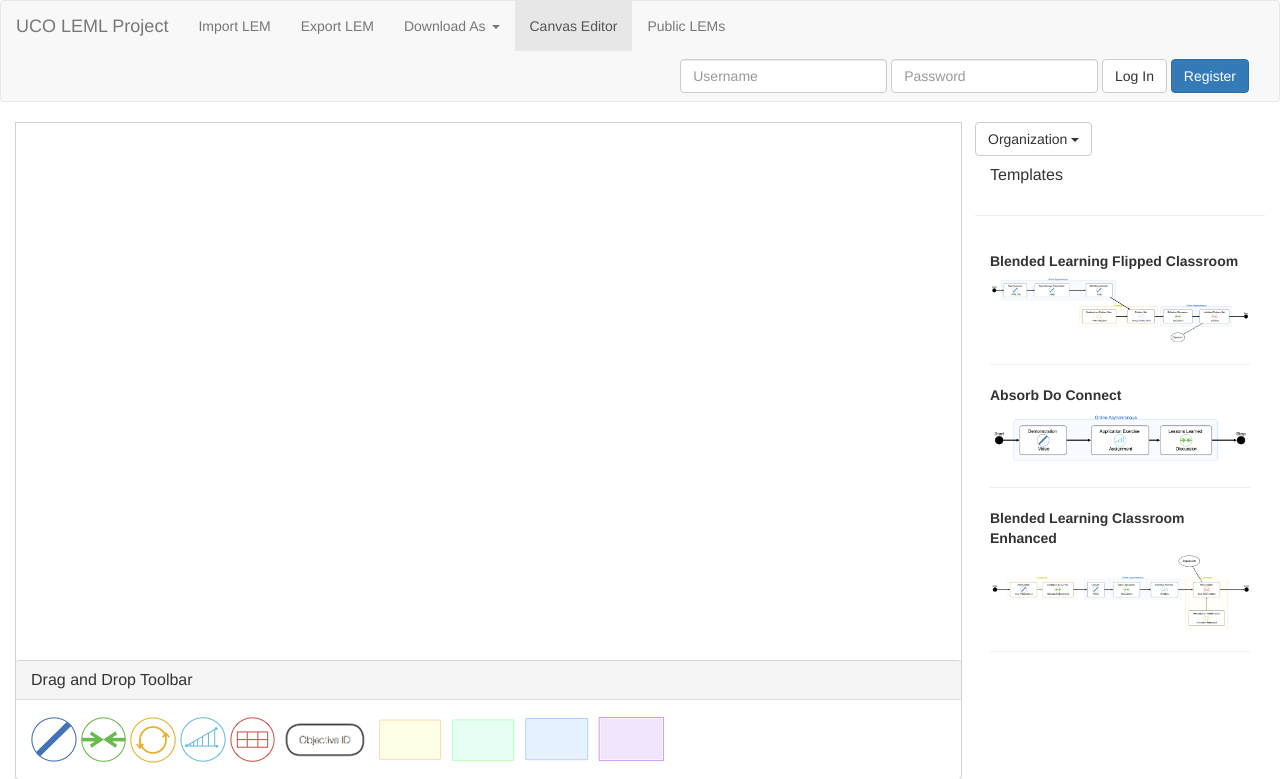
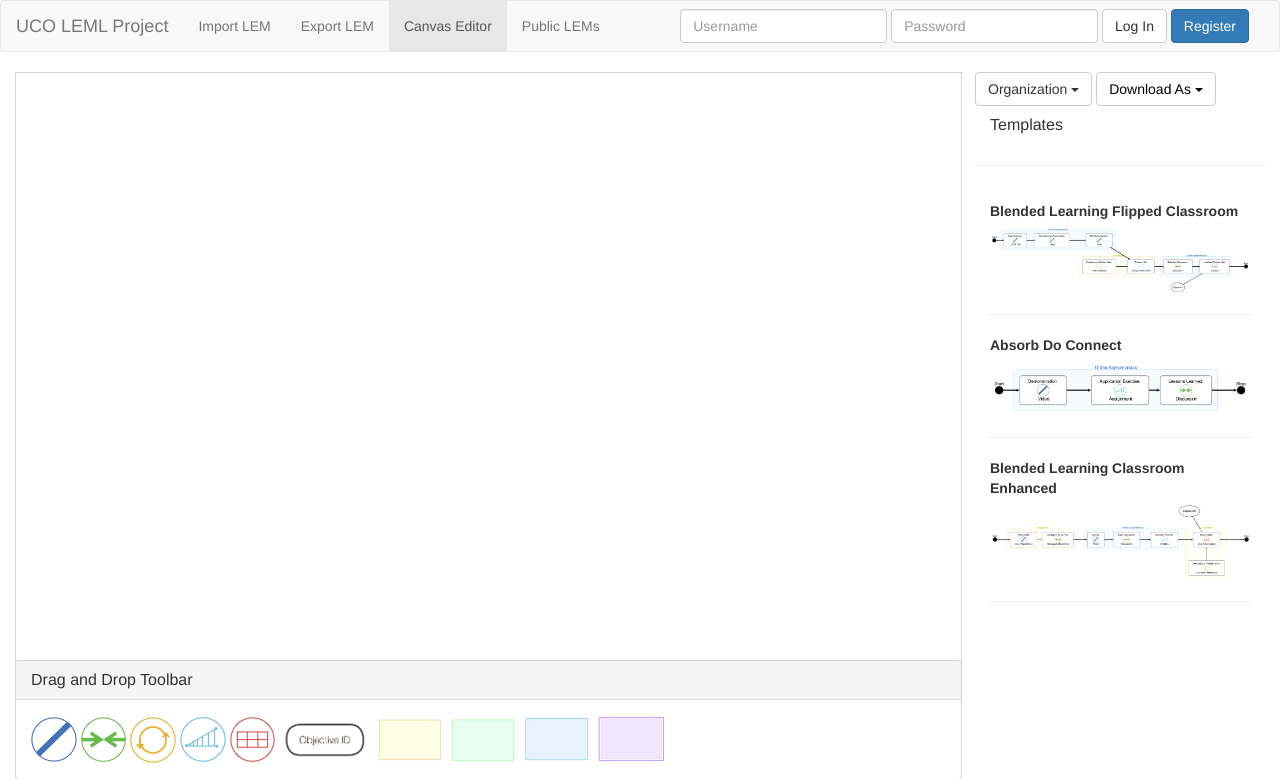
Before and after one commit to OpenNTI/nti.leml, a Flask app: page / in a window 1280 px wide. Shown: the top 779 px of the page. Run offline with Flask 2, Linux system fonts and the light colour scheme; data that the repository does not hold is empty; parts of the project's set-up code (start-up, migrations or seed data) failed here and were passed over; some libraries are stand-ins or nearby versions.

Commit message:
Moves download button from navbar to sidebar for more space

```diff
--- a/templates/index.html
+++ b/templates/index.html
@@ -66,13 +66,6 @@
         <ul class="nav navbar-nav">
           <li><a onclick="importLem();">Import LEM</a></li>
           <li><a href="#" onclick="downloadLemJson()">Export LEM</a></li>
-          <li class="dropdown">
-            <a href="#" class="dropdown-toggle" data-toggle="dropdown" role="button" aria-haspopup="true" aria-expanded="false">Download As <span class="caret"></span></a>
-            <ul class="dropdown-menu">
-              <li><a href="#" id="downloadPNG">PNG</a></li>
-              <li><a href="#" id="downloadJPEG">JPEG</a></li>
-            </ul>
-          </li>
           <script type="text/javascript">
             function togglePublic(i) {
               if (i == 0) {
@@ -134,6 +127,14 @@
     <li><a href="#" onclick="redraw()">Redraw</a></li>
     <li><a href="#" onclick="clearCanvas()">Clear</a></li>
   </ul>
+
+  <li class="dropdown btn btn-default">
+    <a href="#" style="color:black;text-decoration:none;" class="dropdown-toggle" data-toggle="dropdown" role="button" aria-haspopup="true" aria-expanded="false">Download As <span class="caret"></span></a>
+    <ul class="dropdown-menu">
+      <li><a href="#" id="downloadPNG">PNG</a></li>
+      <li><a href="#" id="downloadJPEG">JPEG</a></li>
+    </ul>
+  </li>
 </div>
         <div class="panel-heading">
         <h3 class="panel-title">Templates</h3>
```
